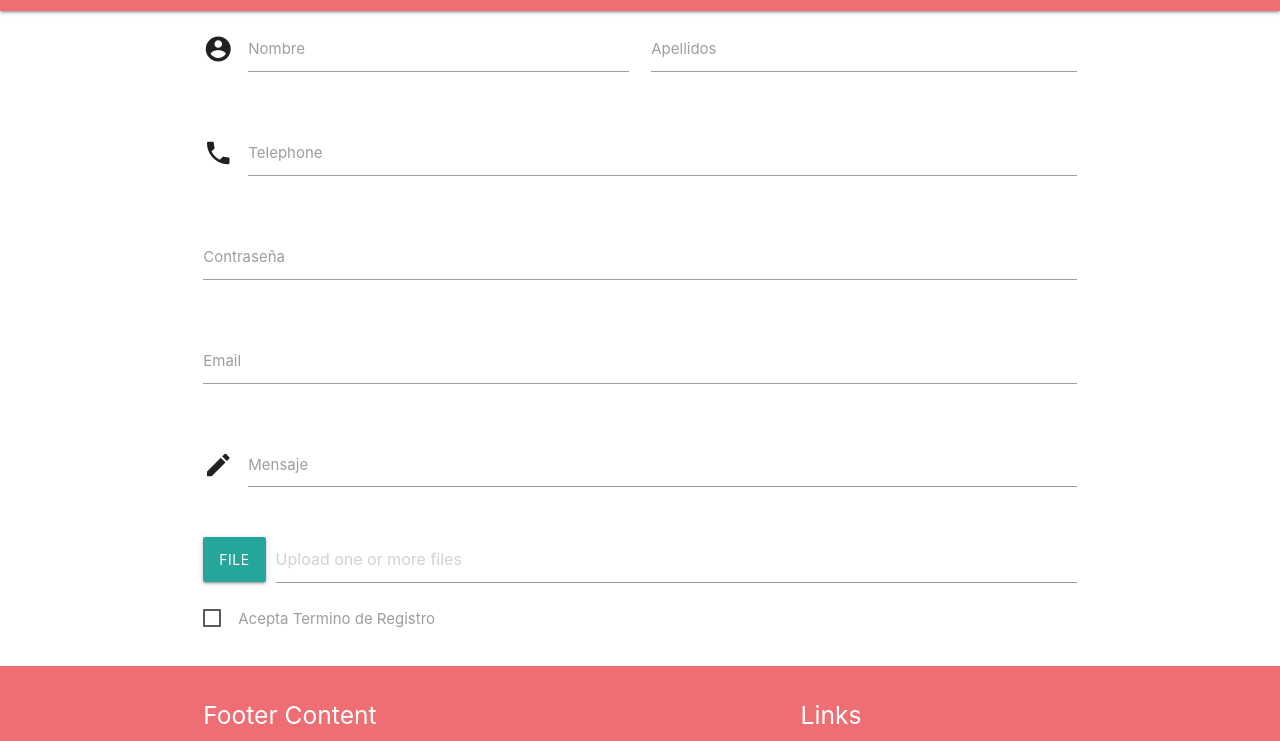
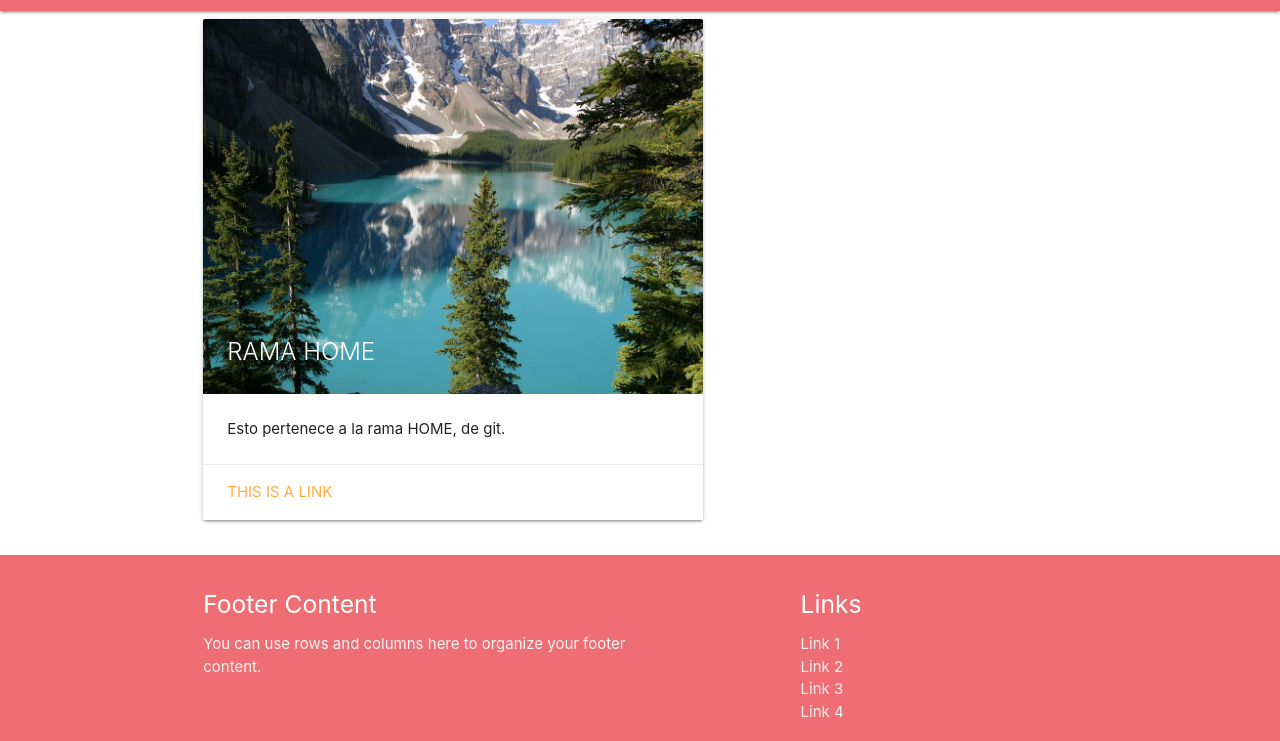
Before and after one commit to Alvaro759/daweb730, a plain HTML site: page index.html in a window 1280 px wide. Shown: the part 53-794 px from the top of the page. Drawn offline with nearby package versions, Linux system fonts and the light colour scheme.

Commit message:
Mensaje para la rama HOME

```diff
--- a/index.html
+++ b/index.html
@@ -23,66 +23,20 @@
     </nav>
     <div class="container">
         <div class="row">
-            <form class="col s12">
-                <div class="row">
-                    <div class="input-field col s6">
-                        <i class="material-icons prefix">account_circle</i>
-                        <input id="icon_prefix" type="text" class="validate">
-                        <label for="icon_prefix">Nombre</label>
+            <div class="col s12 m7">
+                <div class="card">
+                    <div class="card-image">
+                        <img src="img/sample-1.jpg">
+                        <span class="card-title">RAMA HOME</span>
                     </div>
-                    <div class="input-field col s6">
-                        <input id="apellidos" type="text" class="validate">
-                        <label for="apellidos">Apellidos</label>
+                    <div class="card-content">
+                        <p>Esto pertenece a la rama HOME, de git.</p>
+                    </div>
+                    <div class="card-action">
+                        <a href="#">This is a link</a>
                     </div>
                 </div>
-                <div class="row">
-
-                    <div class="input-field col s12">
-                        <i class="material-icons prefix">phone</i>
-                        <input id="icon_telephone" type="tel" class="validate">
-                        <label for="icon_telephone">Telephone</label>
-                    </div>
-
-                </div>
-
-                <div class="row">
-                    <div class="input-field col s12">
-                        <input id="password" type="password" class="validate">
-                        <label for="password">Contraseña</label>
-                    </div>
-                </div>
-                <div class="row">
-                    <div class="input-field col s12">
-                        <input id="email" type="email" class="validate">
-                        <label for="email">Email</label>
-                    </div>
-                </div>
-
-                <div class="row">
-                    <div class="input-field col s12">
-                        <i class="material-icons prefix">mode_edit</i>
-                        <textarea id="icon_prefix2" class="materialize-textarea"></textarea>
-                        <label for="icon_prefix2">Mensaje</label>
-                    </div>
-                </div>
-
-                <div class="file-field input-field">
-                    <div class="btn">
-                        <span>File</span>
-                        <input type="file" multiple>
-                    </div>
-                    <div class="file-path-wrapper">
-                        <input class="file-path validate" type="text" placeholder="Upload one or more files">
-                    </div>
-                </div>
-
-                <p>
-                    <label>
-                        <input type="checkbox" />
-                        <span>Acepta Termino de Registro</span>
-                    </label>
-                </p>
-            </form>
+            </div>
         </div>
 
     </div>
```
Also changed, not shown: img/sample-1.jpg (added).
